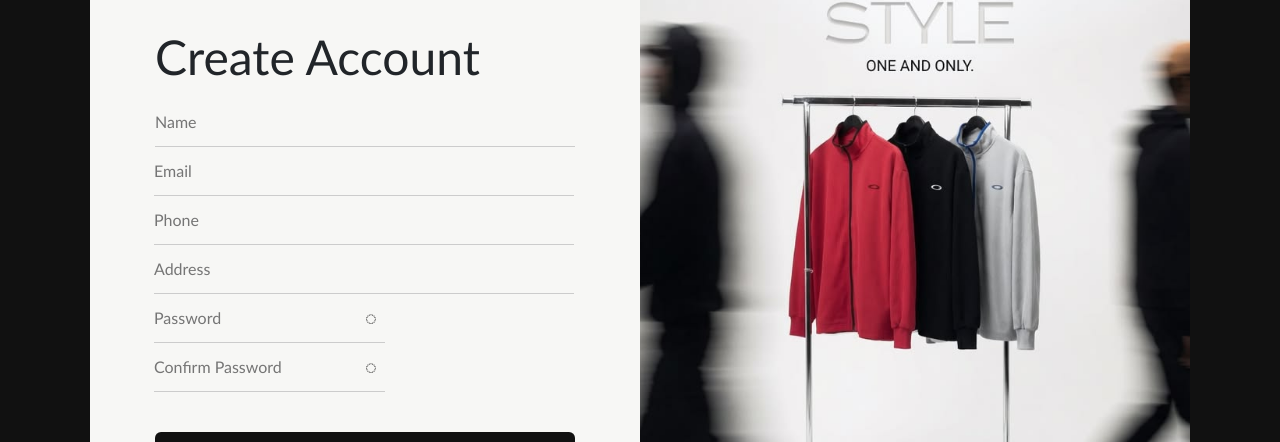
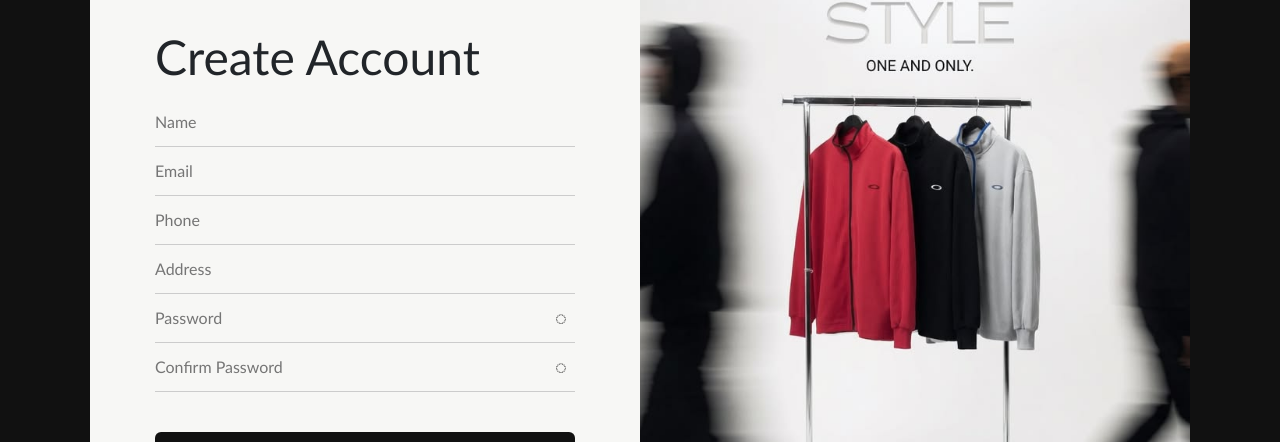
Before and after one commit to jeevanmeher30/urbancloset, a React (Vite) app: page /signup in a window 1280 px wide. Shown: the part 159-601 px from the top of the page. Built offline with nearby package versions, Linux system fonts and the light colour scheme.

Commit message:
Update API URLs for deployment

```diff
--- a/src/index.css
+++ b/src/index.css
@@ -114,17 +114,17 @@ nav a:hover{
 }
 
 
-.input-group{
+.auth-input-group{
     margin-bottom:25px;
 }
 
-.input-group label{
+.auth-input-group label{
     display: block;
     font-size : 14px;
     margin-bottom:8px;
 }
 
-.input-group input{
+.auth-input-group input{
     width: 100%;
     border: none;
     border-bottom: 1px solid #ccc;
@@ -134,7 +134,7 @@ nav a:hover{
     outline: none;
 }
 
-.input-group input:focus {
+.auth-input-group input:focus {
     border-bottom: 1px solid #111;
 }
 
@@ -187,10 +187,13 @@ nav a:hover{
     position:relative;
     display: flex;
     align-items: center;
+    width: 100%;
 }
 
 .password-input input{
     padding-right: 45px;
+    width: 100%;
+
 }
 
 .eye-button{
--- a/src/pages/admin/AddProduct.jsx
+++ b/src/pages/admin/AddProduct.jsx
@@ -13,7 +13,7 @@ const AddProduct = () => {
 
     const navigate = useNavigate();
 
-    const API_URL = "http://localhost:5000/products";
+    const API_URL = "https://urbancloset-api.onrender.com/products";
 
     const handleAddProduct = async (e) => {
         e.preventDefault();
--- a/src/pages/admin/AdminProducts.jsx
+++ b/src/pages/admin/AdminProducts.jsx
@@ -7,7 +7,7 @@ const AdminProducts = () => {
 
     const [products,setProducts] = useState([]);
 
-    const API_URL = "http://localhost:5000/products"
+    const API_URL = "https://urbancloset-api.onrender.com/products"
 
     const getProducts = async() => {
         try {
--- a/src/pages/admin/EditProduct.jsx
+++ b/src/pages/admin/EditProduct.jsx
@@ -8,7 +8,7 @@ const EditProduct = () => {
     const {id} = useParams();
     const navigate = useNavigate();
 
-    const API_URL = "http://localhost:5000/products";
+    const API_URL = "https://urbancloset-api.onrender.com/products";
 
     const [name, setName] = useState("");
     const [price, setPrice] = useState("");
--- a/src/pages/auth/Login.jsx
+++ b/src/pages/auth/Login.jsx
@@ -14,7 +14,7 @@ const Login = () => {
   const navigate = useNavigate();
   const { setUser } = useContext(AuthContext);
 
-  const API_URL = "http://localhost:5000/user";
+  const API_URL = "https://urbancloset-api.onrender.com/user";
 
 
   const handleSubmit = async (e) => {
@@ -74,7 +74,7 @@ const Login = () => {
 
             <form onSubmit={handleSubmit}>
 
-              <div className='input-group'>
+              <div className='auth-input-group'>
                 <input type="email"
                   placeholder='Email'
                   value={email}
@@ -82,7 +82,7 @@ const Login = () => {
                 />
               </div>
 
-              <div className='input-group'>
+              <div className='auth-input-group'>
 
                 <div className='password-input'>
 
--- a/src/pages/auth/Signup.jsx
+++ b/src/pages/auth/Signup.jsx
@@ -22,7 +22,7 @@ const Signup = () => {
 
   const navigate = useNavigate();
 
-  const API_URL = "http://localhost:5000/user";
+  const API_URL = "https://urbancloset-api.onrender.com/user";
 
   const handleSubmit = async (e) => {
     e.preventDefault();
@@ -120,7 +120,7 @@ const Signup = () => {
             <h1 className='auth-title'>Create Account</h1>
 
             <form onSubmit={handleSubmit}>
-              <div className='input-group'>
+              <div className='auth-input-group'>
                 <input type="text"
                   placeholder='Name'
                   value={name} onChange={(e) => setName(e.target.value)} />
--- a/src/pages/public/ProductDetails.jsx
+++ b/src/pages/public/ProductDetails.jsx
@@ -14,7 +14,7 @@ const ProductDetails = () => {
 
     const[product, setProduct] = useState(null);
 
-    const API_URL = "http://localhost:5000/products";
+    const API_URL = "https://urbancloset-api.onrender.com/products";
 
     useEffect(() =>{
         const fetchProduct = async () => {
--- a/src/pages/public/Shop.jsx
+++ b/src/pages/public/Shop.jsx
@@ -14,7 +14,7 @@ const Shop = () => {
 
   const [search, setSearch] = useState("");
 
-  const API_URL = "http://localhost:5000/products"
+  const API_URL = "https://urbancloset-api.onrender.com/products"
 
   useEffect(() => {
     const fetchproducts = async () => {
```
